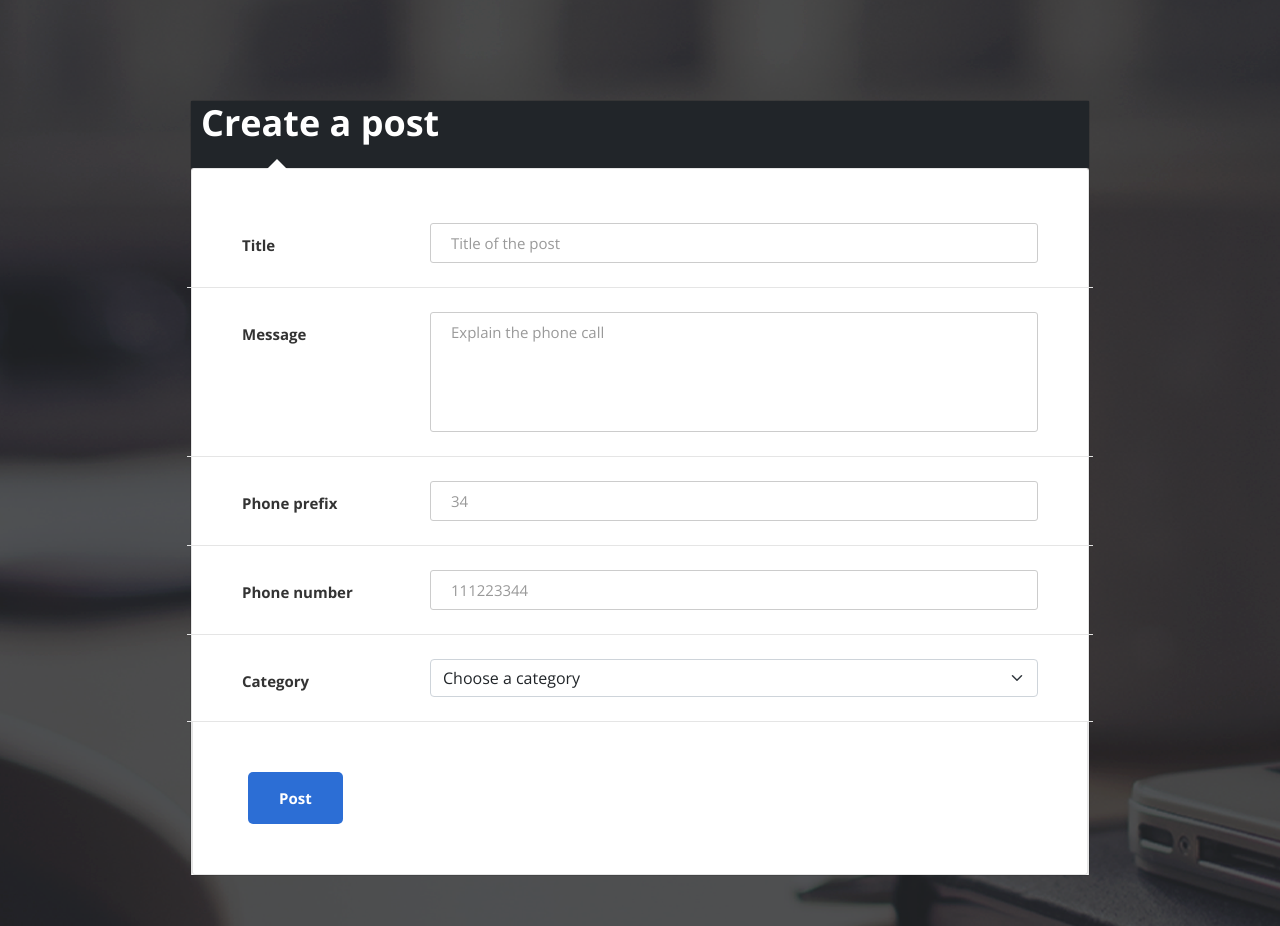
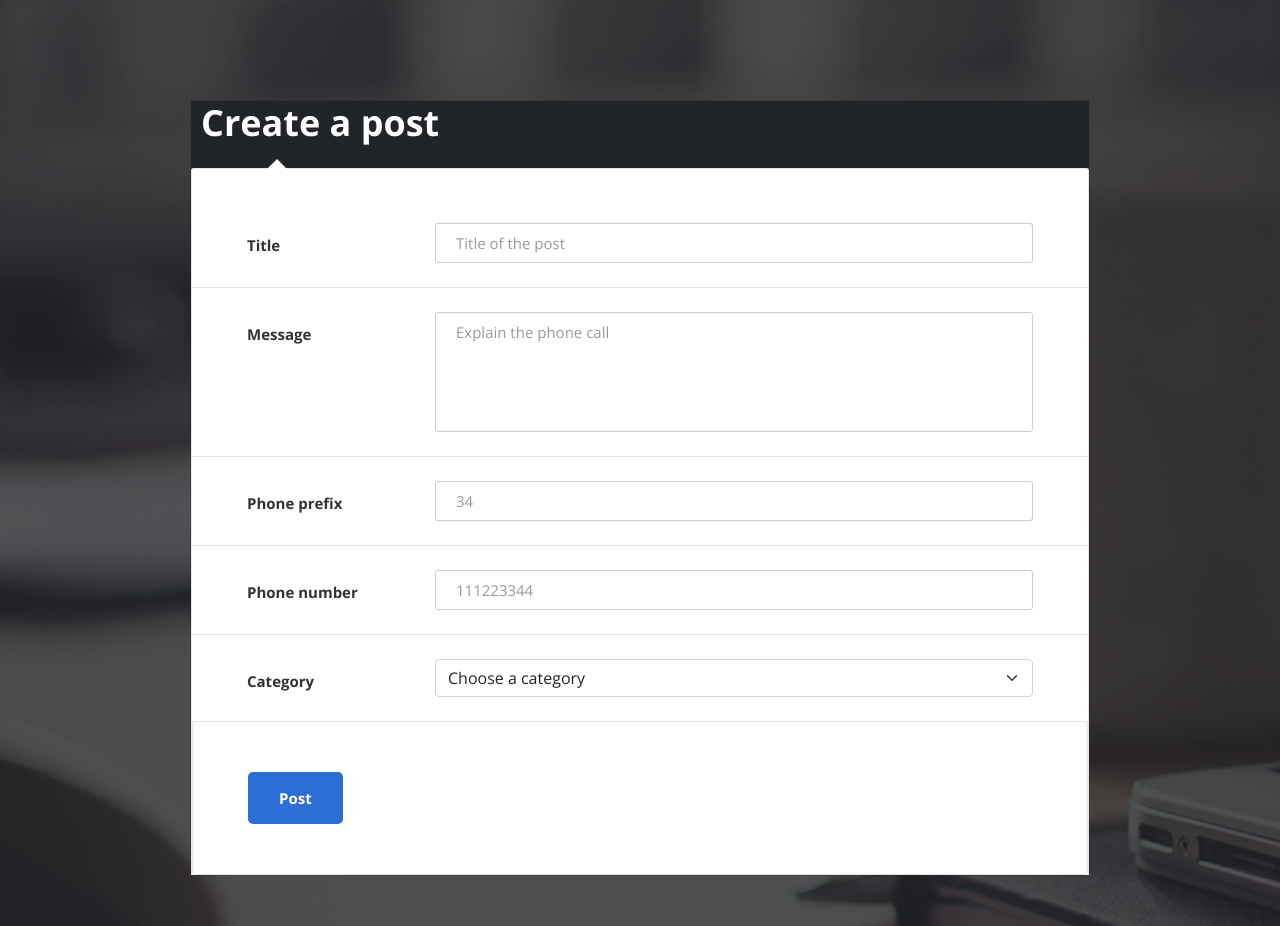
Before and after one commit to Spam-Number-Filter/Spam-Filter-WebPage, a Django app: page /post/create/ in a window 1280 px wide. Shown: the part 56-982 px from the top of the page. Run offline with Django 4.2, Linux system fonts and the light colour scheme; some libraries are stand-ins or nearby versions.

Commit message:
style(create-post): fixes css style so that no weird lines appear

```diff
--- a/data_numbers/templates/post/post_creation.html
+++ b/data_numbers/templates/post/post_creation.html
@@ -36,13 +36,13 @@
                 <div class="card-body">
                     <form method="post" enctype="multipart/form-data" action="">
                         {% csrf_token %}
-                        <div class="form-row">
+                        <div class="form-row" style="margin-left: 0; margin-right: 0">
                             <div class="name">Title</div>
                             <div class="value">
                                 <input class="input--style-6" name="title" placeholder="Title of the post">
                             </div>
                         </div>
-                        <div class="form-row">
+                        <div class="form-row" style="margin-left: 0; margin-right: 0">
                             <div class="name">Message</div>
                             <div class="value">
                                 <div class="input-group">
@@ -51,7 +51,7 @@
                                 </div>
                             </div>
                         </div>
-                        <div class="form-row">
+                        <div class="form-row" style="margin-left: 0; margin-right: 0">
                             <div class="name">Phone prefix</div>
                             <div class="value">
                                 <div class="input-group">
@@ -59,7 +59,7 @@
                                 </div>
                             </div>
                         </div>
-                        <div class="form-row">
+                        <div class="form-row" style="margin-left: 0; margin-right: 0">
                             <div class="name">Phone number</div>
                             <div class="value">
                                 <div class="input-group">
@@ -68,7 +68,7 @@
                                 </div>
                             </div>
                         </div>
-                        <div class="form-row">
+                        <div class="form-row" style="margin-left: 0; margin-right: 0">
                             <div class="name">Category</div>
                             <div class="value">
                                 <div class="input-group">
```
